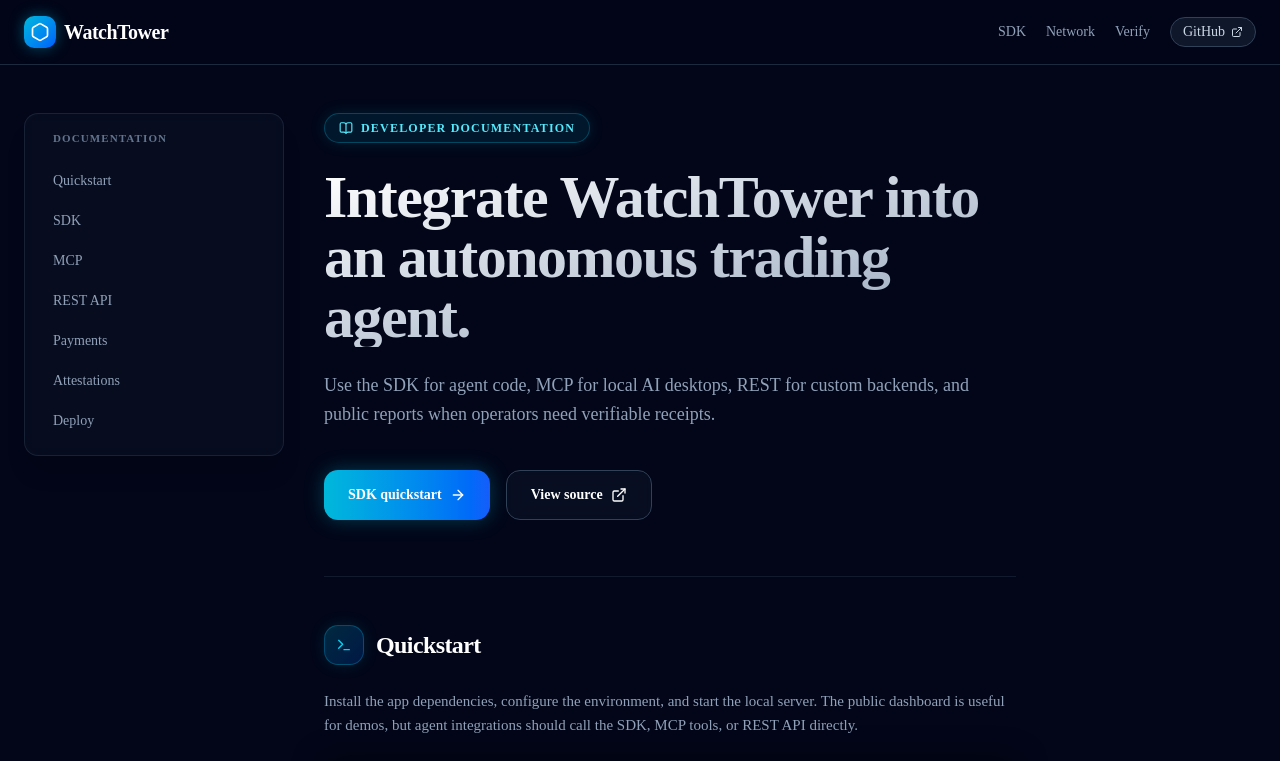
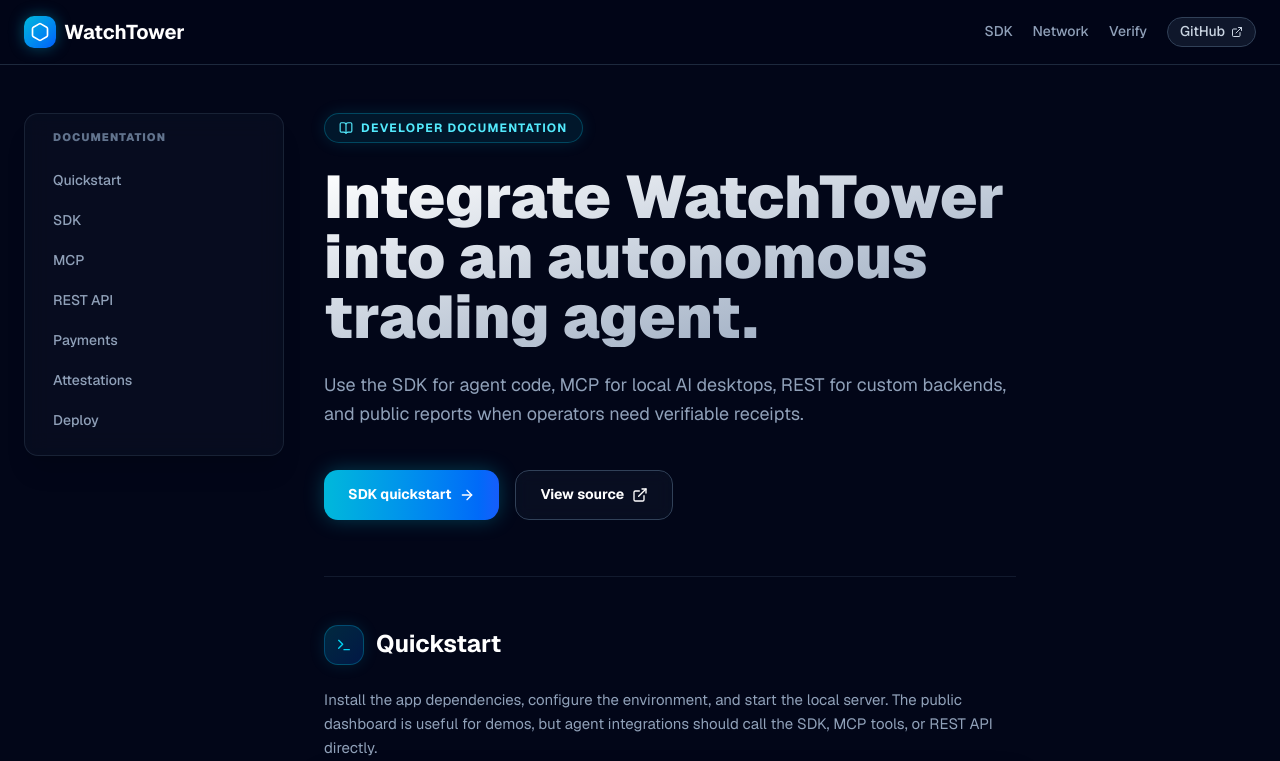
Before and after one commit to demola13777/watchtower, a Next.js app: page /docs in a window 1280 px wide. Shown: the top 761 px of the page. Built offline with nearby package versions, Linux system fonts and the light colour scheme; no server answers.

Commit message:
Polish app typography and docs UI

```diff
--- a/src/app/docs/page.tsx
+++ b/src/app/docs/page.tsx
@@ -51,7 +51,7 @@
         <div className="flex h-10 w-10 items-center justify-center rounded-xl border border-cyan-500/30 bg-gradient-to-br from-cyan-500/20 to-blue-600/20 text-cyan-400 shadow-[0_0_15px_rgba(6,182,212,0.15)]">
           {icon}
         </div>
-        <h2 className="text-2xl font-bold tracking-tight text-white">{title}</h2>
+        <h2 className="text-2xl font-bold text-white">{title}</h2>
       </div>
       <div className="space-y-5 text-[15px] leading-relaxed text-slate-400">{children}</div>
     </section>
@@ -79,7 +79,7 @@
             <div className="flex h-8 w-8 items-center justify-center rounded-lg bg-gradient-to-br from-cyan-500 to-blue-600 shadow-[0_0_15px_rgba(6,182,212,0.4)] group-hover:shadow-[0_0_20px_rgba(6,182,212,0.6)] transition-all">
               <Hexagon className="h-5 w-5 text-white" />
             </div>
-            <span className="text-xl font-bold tracking-tight text-white">WatchTower</span>
+            <span className="text-xl font-bold text-white">WatchTower</span>
           </Link>
           <div className="flex items-center gap-5 text-sm font-medium">
             <Link href="/#integrate" className="text-slate-400 transition-colors hover:text-white">SDK</Link>
@@ -119,7 +119,7 @@
               <BookOpen className="h-3.5 w-3.5" />
               Developer Documentation
             </div>
-            <h1 className="text-4xl font-black tracking-tight text-transparent bg-clip-text bg-gradient-to-br from-white to-slate-400 sm:text-5xl lg:text-6xl animate-in fade-in slide-in-from-bottom-3 duration-700">
+            <h1 className="text-4xl font-black text-transparent bg-clip-text bg-gradient-to-br from-white to-slate-400 sm:text-5xl lg:text-6xl animate-in fade-in slide-in-from-bottom-3 duration-700">
               Integrate WatchTower into an autonomous trading agent.
             </h1>
             <p className="mt-6 text-lg leading-relaxed text-slate-400 animate-in fade-in slide-in-from-bottom-4 duration-1000">
--- a/src/app/globals.css
+++ b/src/app/globals.css
@@ -7,7 +7,7 @@
 @theme inline {
   --color-background: var(--background);
   --color-foreground: var(--foreground);
-  --font-sans: var(--font-sans);
+  --font-sans: var(--font-geist-sans);
   --font-mono: var(--font-geist-mono);
   --font-heading: var(--font-sans);
   --color-sidebar-ring: var(--sidebar-ring);
@@ -120,11 +120,19 @@
 @layer base {
   * {
     @apply border-border outline-ring/50;
+    font-synthesis-weight: none;
+    font-synthesis-style: none;
   }
   body {
     @apply bg-background text-foreground;
+    -webkit-font-smoothing: antialiased;
+    -moz-osx-font-smoothing: grayscale;
+    font-feature-settings: "rlig" 1, "calt" 1;
+    text-rendering: geometricPrecision;
   }
   html {
     @apply font-sans;
+    -webkit-text-size-adjust: 100%;
+    text-size-adjust: 100%;
   }
 }
--- a/src/app/layout.tsx
+++ b/src/app/layout.tsx
@@ -1,7 +1,20 @@
 import type { Metadata } from "next";
+import { Geist, Geist_Mono } from "next/font/google";
 import "./globals.css";
 
 const siteUrl = process.env.NEXT_PUBLIC_SITE_URL || "https://watchtower.xyz";
+
+const geistSans = Geist({
+  variable: "--font-geist-sans",
+  subsets: ["latin"],
+  display: "swap",
+});
+
+const geistMono = Geist_Mono({
+  variable: "--font-geist-mono",
+  subsets: ["latin"],
+  display: "swap",
+});
 
 export const metadata: Metadata = {
   metadataBase: new URL(siteUrl),
@@ -40,7 +53,7 @@
   children: React.ReactNode;
 }>) {
   return (
-    <html lang="en">
+    <html lang="en" className={`${geistSans.variable} ${geistMono.variable}`}>
       <body className="antialiased bg-slate-950 text-slate-50">{children}</body>
     </html>
   );
--- a/src/app/network/page.tsx
+++ b/src/app/network/page.tsx
@@ -235,7 +235,7 @@
               <div className="relative flex h-8 w-8 items-center justify-center rounded-lg bg-gradient-to-br from-cyan-500 to-blue-600 shadow-[0_0_15px_rgba(6,182,212,0.5)] group-hover:shadow-[0_0_20px_rgba(6,182,212,0.7)] transition-all">
                 <Hexagon className="h-5 w-5 text-white" />
               </div>
-              <span className="text-xl font-bold text-white tracking-tight">WatchTower</span>
+              <span className="text-xl font-bold text-white">WatchTower</span>
             </Link>
             <span className="ml-2 px-2 py-0.5 rounded text-[10px] font-bold bg-cyan-500/10 text-cyan-400 border border-cyan-500/20 uppercase tracking-widest">
               Network Explorer
--- a/src/app/page.tsx
+++ b/src/app/page.tsx
@@ -28,7 +28,7 @@
             <div className="relative flex h-8 w-8 items-center justify-center rounded-lg bg-gradient-to-br from-cyan-500 to-blue-600 shadow-[0_0_15px_rgba(6,182,212,0.5)]">
               <Hexagon className="h-5 w-5 text-white" />
             </div>
-            <span className="text-xl font-bold text-white tracking-tight">WatchTower</span>
+            <span className="text-xl font-bold text-white">WatchTower</span>
           </div>
           <div className="flex items-center gap-4">
             <Link href={GITHUB_URL} target="_blank" rel="noopener noreferrer" className="hidden sm:inline text-sm font-medium text-slate-400 hover:text-white transition-colors">
@@ -58,7 +58,7 @@
             <Terminal className="h-4 w-4 text-emerald-400" /> <span className="opacity-70 text-slate-500">$</span> npm i okx-watchtower-middleware
           </div>
 
-          <h1 className="text-5xl sm:text-7xl font-black text-white tracking-tight mb-6 leading-tight">
+          <h1 className="text-5xl sm:text-7xl font-black text-white mb-6 leading-tight">
             Pre-Execution Security for <br className="hidden sm:block" />
             <span className="text-transparent bg-clip-text bg-gradient-to-r from-cyan-400 to-blue-500">
               Autonomous Trading Agents.
--- a/src/app/report/[hash]/loading.tsx
+++ b/src/app/report/[hash]/loading.tsx
@@ -9,7 +9,7 @@
             <div className="relative flex h-8 w-8 items-center justify-center rounded-lg bg-gradient-to-br from-cyan-500 to-blue-600 shadow-[0_0_15px_rgba(6,182,212,0.5)]">
               <Hexagon className="h-5 w-5 text-white" />
             </div>
-            <span className="text-xl font-bold text-white tracking-tight">WatchTower</span>
+            <span className="text-xl font-bold text-white">WatchTower</span>
           </div>
         </div>
       </nav>
--- a/src/app/report/[hash]/page.tsx
+++ b/src/app/report/[hash]/page.tsx
@@ -115,7 +115,7 @@
             <div className="relative flex h-8 w-8 items-center justify-center rounded-lg bg-gradient-to-br from-cyan-500 to-blue-600 shadow-[0_0_15px_rgba(6,182,212,0.5)]">
               <Hexagon className="h-5 w-5 text-white" />
             </div>
-            <span className="text-xl font-bold text-white tracking-tight">WatchTower</span>
+            <span className="text-xl font-bold text-white">WatchTower</span>
           </div>
           {/* M8: Consistent UTC date formatting */}
           <div className="text-xs text-slate-500 font-mono break-all sm:break-normal">
@@ -138,13 +138,13 @@
                 </div>
                 <div className="text-right">
                   <div className="text-xs text-slate-400 mb-1 uppercase tracking-widest font-bold">Threat Score</div>
-                  <div className={`text-5xl font-black ${styles.text} leading-none tracking-tighter`}>
+                  <div className={`text-5xl font-black ${styles.text} leading-none`}>
                     {report.verdict.threatScore}
                   </div>
                 </div>
               </div>
 
-              <h1 className="text-2xl sm:text-3xl font-black text-white tracking-tight uppercase mb-3">
+              <h1 className="text-2xl sm:text-3xl font-black text-white uppercase mb-3">
                 {report.verdict.recommendation}
               </h1>
               <p className="text-slate-300 text-sm sm:text-base leading-relaxed mb-6">
--- a/src/app/verify/page.tsx
+++ b/src/app/verify/page.tsx
@@ -148,7 +148,7 @@
             <div className="relative flex h-8 w-8 items-center justify-center rounded-lg bg-gradient-to-br from-cyan-500 to-blue-600 shadow-[0_0_15px_rgba(6,182,212,0.5)]">
               <Hexagon className="h-5 w-5 text-white" />
             </div>
-            <span className="text-xl font-bold text-white tracking-tight">WatchTower</span>
+            <span className="text-xl font-bold text-white">WatchTower</span>
           </Link>
           <span className="px-2 py-0.5 rounded text-[10px] font-bold bg-emerald-500/10 text-emerald-400 border border-emerald-500/20 uppercase tracking-widest">
             Verification
```
